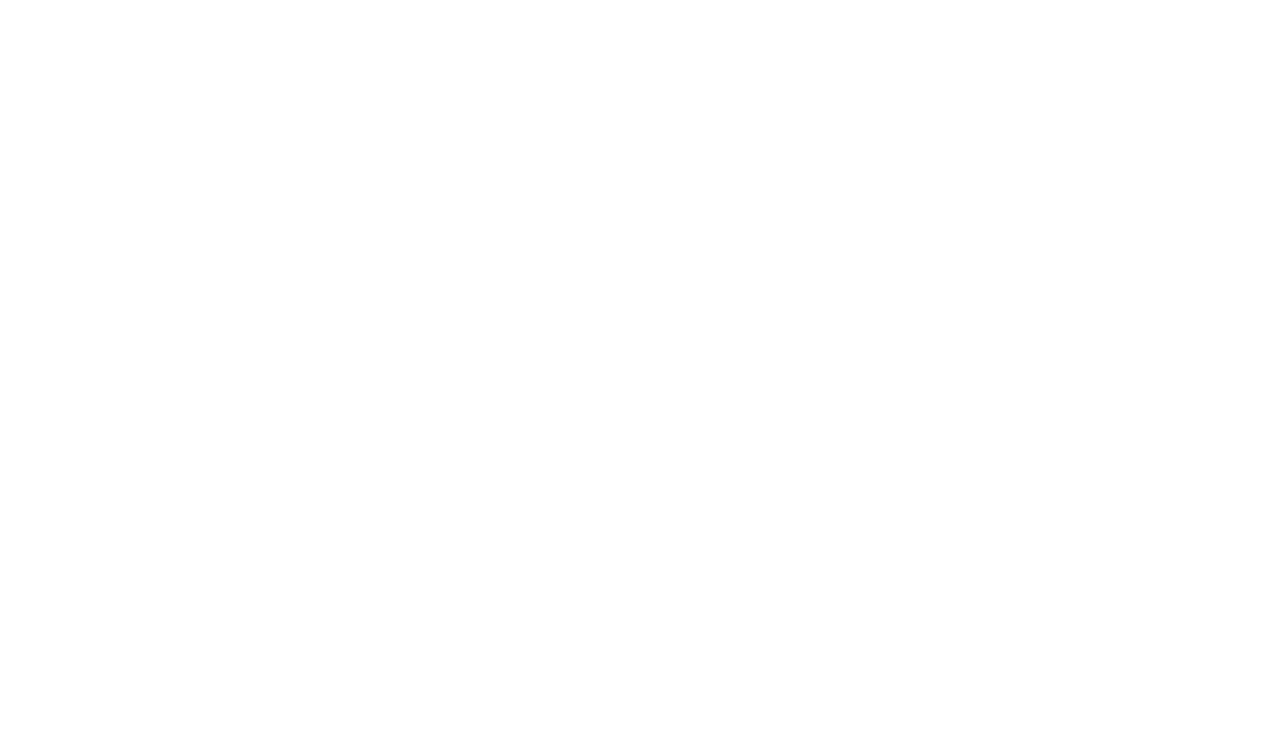
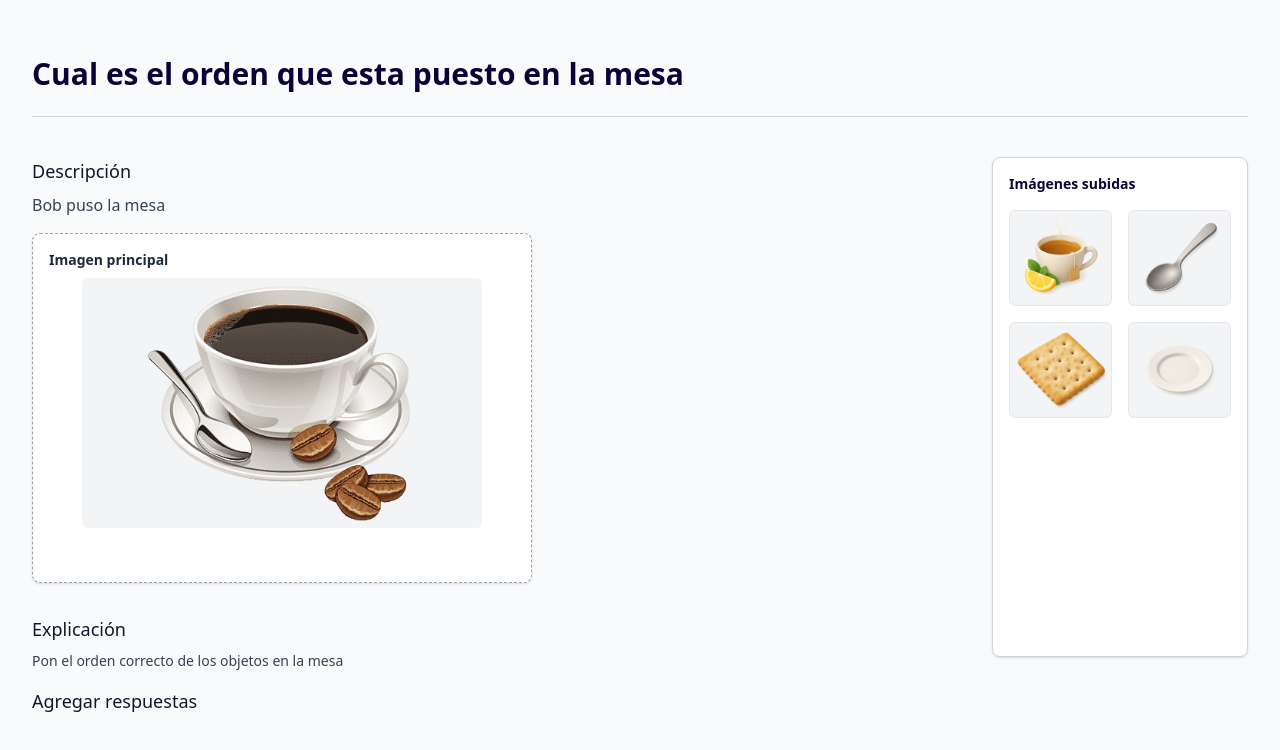
Before and after one commit to epf-21/web, a React (Vite) app in the folder frontend/: page /configure-question in a window 1280 px wide. Before the commit this address had no page. Shown: the top 750 px of the page. Built offline with nearby package versions, Linux system fonts and the light colour scheme.

Commit message:
feat: vista para agregar las respuestas

```diff
--- a/frontend/src/App.jsx
+++ b/frontend/src/App.jsx
@@ -6,6 +6,7 @@
 import SignUp from './pages/auth/SignUp';
 import Home from './pages/Home';
 import QuestionManager from './pages/QuestionManager'
+import ConfigureQuestion from './pages/ConfigureQuestion';
 
 export default function App() {
   return (
@@ -16,6 +17,7 @@
         <Route path='/login' element={<Login />} />
         <Route path='/questions' element={<QuestionManager />} />
         <Route path='/Create-question' element={<CreateQuestion />} />
+        <Route path='/configure-question' element={<ConfigureQuestion />} />
         <Route path='/Preview' element={<Preview />} />
       </Routes>
     </BrowserRouter>
--- a/frontend/src/components/ImageUploader.jsx
+++ b/frontend/src/components/ImageUploader.jsx
@@ -1,10 +1,8 @@
 import { useRef } from "react";
-import { useImageUploader } from "../hooks/useImageUploader";
 import { Trash2 } from "lucide-react";
 
-export default function ImageUploader() {
+export default function ImageUploader({ imageURLS, onSelectChange, removeFile }) {
   const inputRef = useRef(null);
-  const { imageURLS, onSelectChange, removeFile } = useImageUploader();
 
   const handleSelect = (e) => {
     onSelectChange(e);
--- /dev/null
+++ b/frontend/src/pages/ConfigureQuestion.jsx
@@ -0,0 +1,68 @@
+export default function ConfigureQuestion() {
+  const title = 'Cual es el orden que esta puesto en la mesa';
+  const description = 'Bob puso la mesa';
+  const explanation = 'Pon el orden correcto de los objetos en la mesa';
+  const mainImage = 'src/assets/completo.png';
+
+  const uploadedImages = [
+    'src/assets/tea.png',
+    'src/assets/soup_spoon.png',
+    'src/assets/saltine_cracker.png',
+    'src/assets/plate.png'
+  ];
+
+  return (
+    <div className="min-h-screen bg-gray-50 px-8 py-14">
+      <div className="mb-10 border-b pb-6 border-gray-300">
+        <h1 className="text-3xl font-bold text-black-rock-950">{title}</h1>
+      </div>
+
+      <div className="flex flex-col md:flex-row gap-8">
+        <div className="flex-1">
+          <div className="mb-4">
+            <h2 className="text-lg font-medium text-gray-900 mb-2">Descripción</h2>
+            <p className="text-base text-gray-700">{description}</p>
+          </div>
+
+          <div className="w-[500px] h-[350px] mb-6 border border-dashed border-gray-400 rounded-lg p-4 bg-white shadow-sm">
+            <h3 className="text-sm font-semibold text-gray-800 mb-2">Imagen principal</h3>
+            <div className="w-[400px] h-[250px] mx-auto flex items-center justify-center bg-gray-100 rounded-md overflow-hidden">
+              <img
+                src={mainImage}
+                alt="Imagen principal"
+                className="max-w-full max-h-full object-contain"
+              />
+            </div>
+          </div>
+
+          <div className="py-2 rounded-md">
+            <h2 className="text-lg font-medium text-gray-900 mb-2">Explicación</h2>
+            <p className="text-sm text-gray-700">{explanation}</p>
+          </div>
+
+          <div className="py-2 rounded-md">
+            <h2 className="text-lg font-medium text-gray-900 mb-2">Agregar respuestas</h2>
+          </div>
+        </div>
+
+        <aside className="w-full md:w-64 border border-gray-300 rounded-lg bg-white p-4 shadow-sm h-[500px] overflow-y-auto">
+          <h3 className="text-sm font-semibold text-black-rock-950 mb-4">Imágenes subidas</h3>
+          <div className="grid grid-cols-2 gap-4">
+            {uploadedImages.map((src, i) => (
+              <div
+                key={i}
+                className="h-24 border border-gray-200 rounded-md bg-gray-100 flex items-center justify-center overflow-hidden"
+              >
+                <img
+                  src={src}
+                  alt={`img-${i}`}
+                  className="object-contain max-h-full max-w-full"
+                />
+              </div>
+            ))}
+          </div>
+        </aside>
+      </div>
+    </div>
+  );
+}
--- a/frontend/src/pages/CreateQuestion.jsx
+++ b/frontend/src/pages/CreateQuestion.jsx
@@ -3,12 +3,15 @@
 import ImageUploader from '../components/ImageUploader';
 import { useNavigate } from 'react-router-dom';
 import { UserCircle2 } from 'lucide-react'
+import { useImageUploader } from '../hooks/useImageUploader';
 
 
 export default function CreateQuestion() {
   const [title, setTitle] = useState('');
   const [description, setDescription] = useState('');
   const [explanation, setExplanation] = useState('');
+  const { imageURLS, onSelectChange, removeFile } = useImageUploader();
+
 
   const navigate = useNavigate();
 
@@ -20,11 +23,12 @@
       explanation
     });
 
-    navigate('/Preview', {
+    navigate('/configure-question', {
       state: {
         title,
         description,
-        explanation
+        explanation,
+        images: imageURLS
       }
     })
   };
@@ -53,13 +57,17 @@
             onInstructionChange={(e) => setDescription(e.target.value)}
             onExplanationChange={(e) => setExplanation(e.target.value)}
           />
-          <ImageUploader />
+          <ImageUploader
+            imageURLS={imageURLS}
+            onSelectChange={onSelectChange}
+            removeFile={removeFile}
+          />
           <div className="flex justify-end pt-3">
             <button
               type="submit"
               className="px-6 py-3 bg-black-rock-900 text-white rounded-xl text-sm hover:bg-black-rock-950 transition focus:outline-none focus:ring-2 focus:ring-blue-300"
             >
-              Guardar Pregunta
+              Crear Pregunta
             </button>
           </div>
         </form>
```
Also changed, not shown: frontend/src/assets/completo.png (added).
